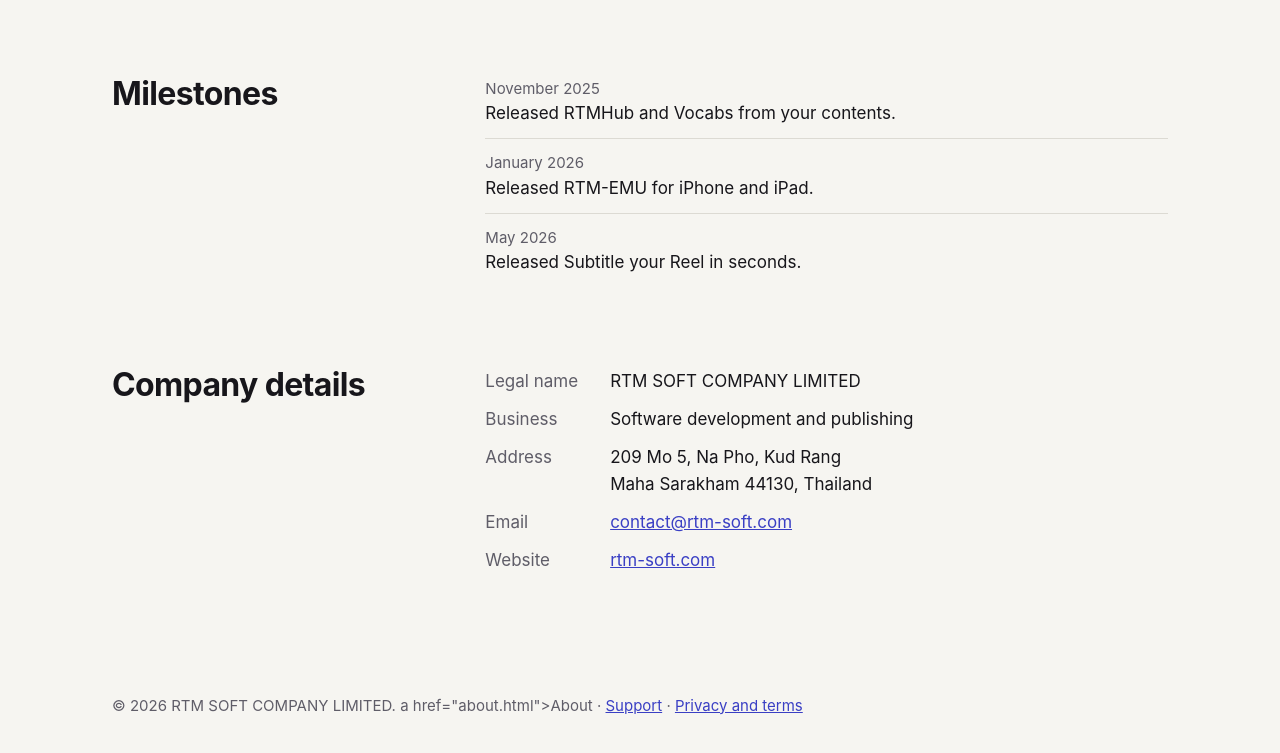
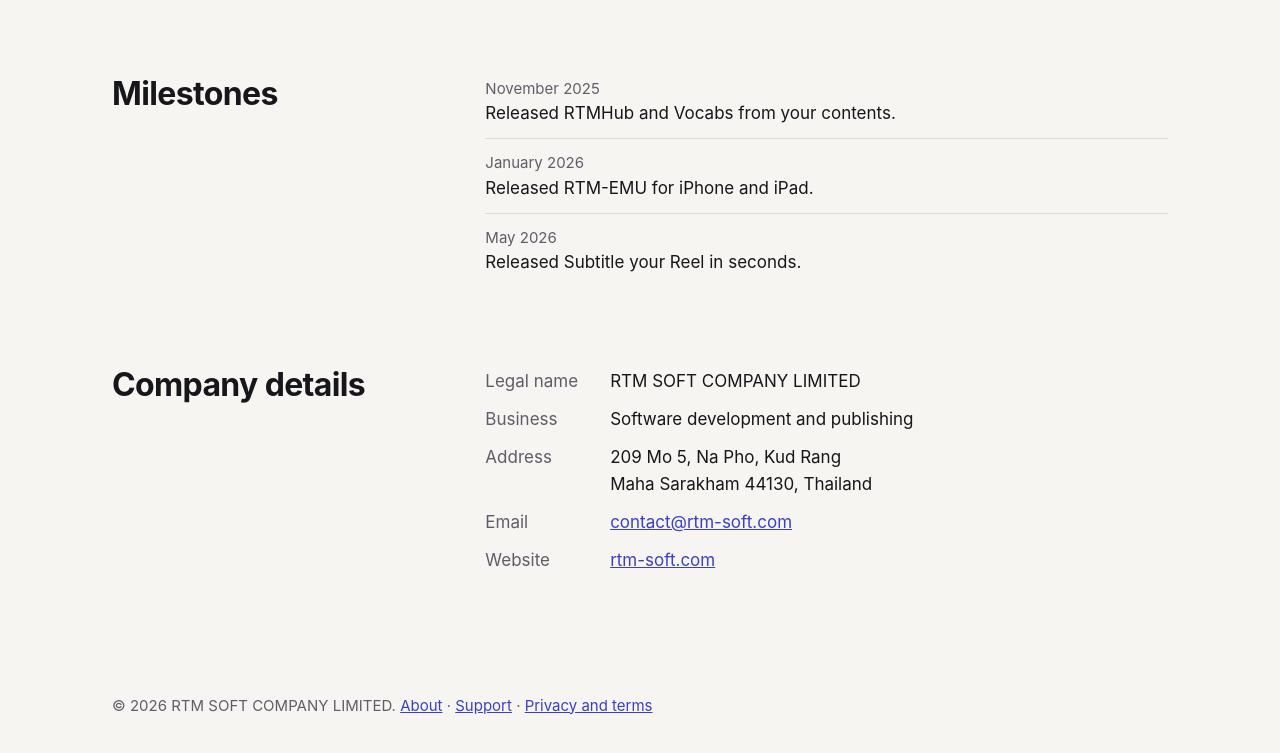
Before and after one commit to rtmtree/rtm-website, a plain HTML site: page about.html in a window 1280 px wide. Shown: the part 1189-1942 px from the top of the page. Drawn offline with Linux system fonts and the light colour scheme.

Commit message:
fix: restore footer links broken by the name change
Co-Authored-By: Claude Opus 5.5 <noreply@anthropic.com>

```diff
--- a/about.html
+++ b/about.html
@@ -77,7 +77,7 @@
   </main>
 
   <footer class="site-footer wrap">
-    <p>© 2026 RTM SOFT COMPANY LIMITED. a href="about.html">About</a> · <a href="support.html">Support</a> · <a href="privacy.html">Privacy and terms</a></p>
+    <p>© 2026 RTM SOFT COMPANY LIMITED. <a href="about.html">About</a> · <a href="support.html">Support</a> · <a href="privacy.html">Privacy and terms</a></p>
   </footer>
 </body>
 </html>
```
Also changed, not shown: index.html (+1 -1 lines), privacy.html (+1 -1 lines), rtm-emu.html (+1 -1 lines), rtmhub.html (+1 -1 lines), support.html (+1 -1 lines).
